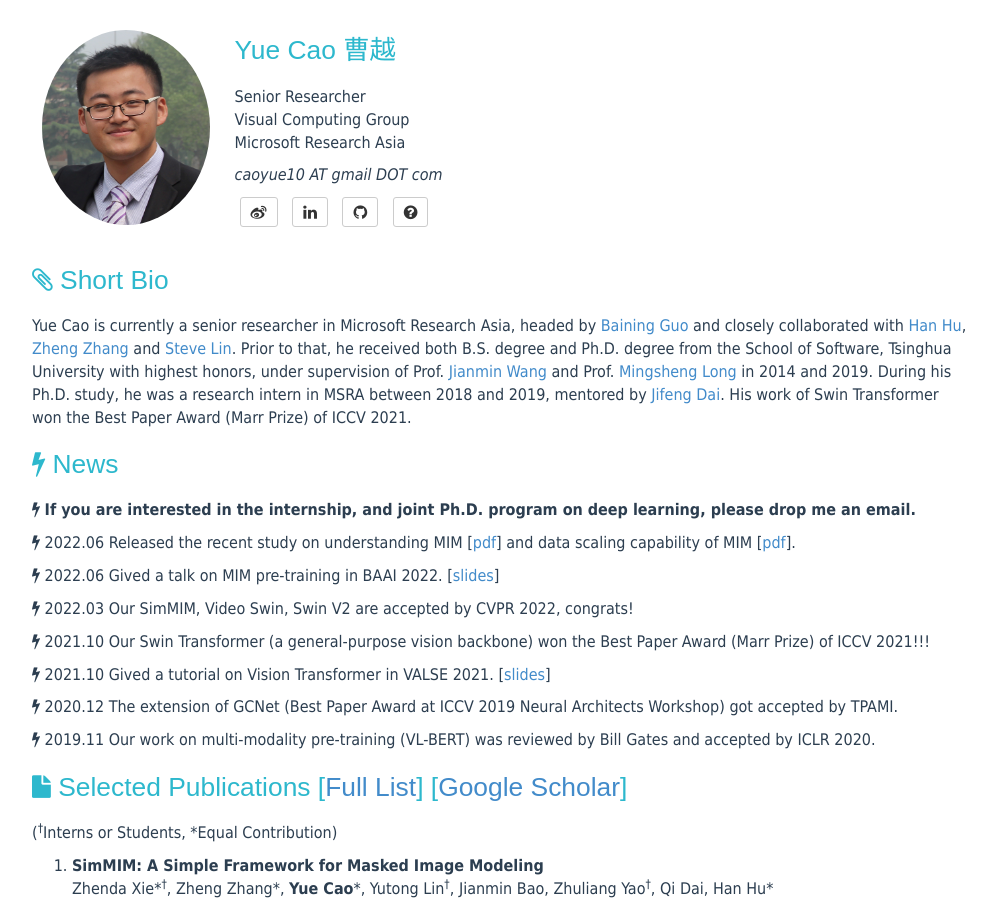
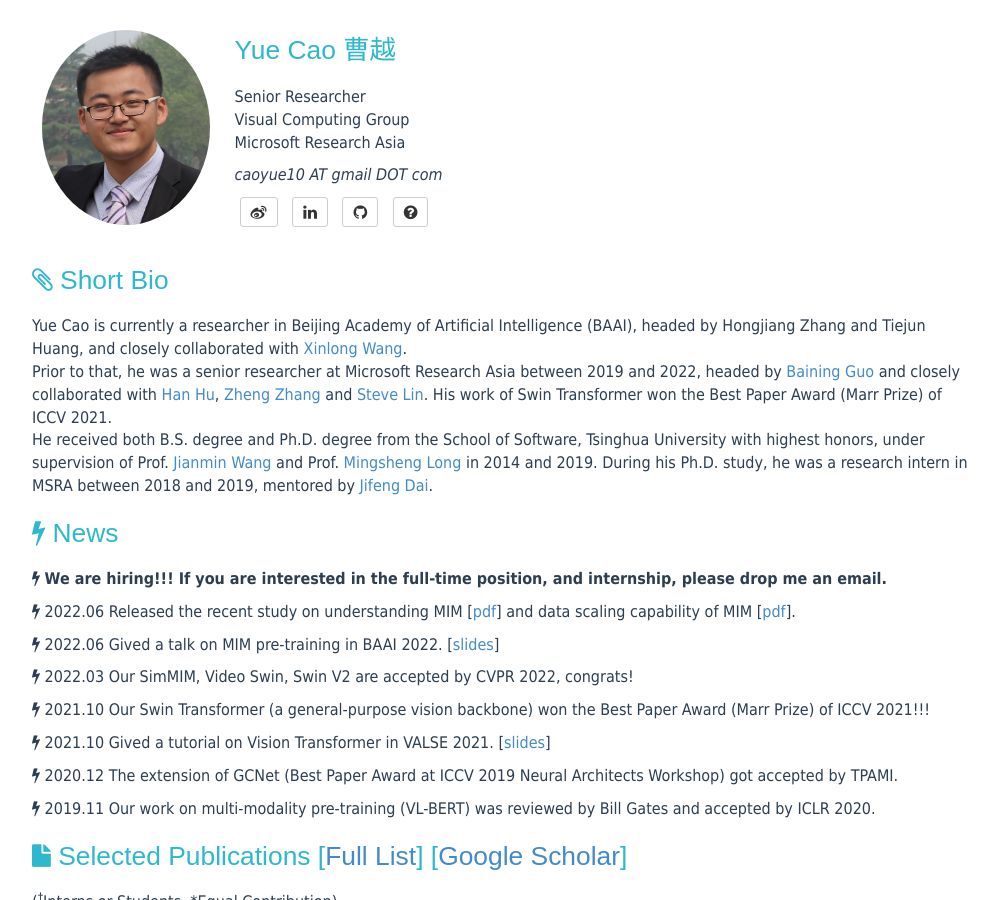
Before and after one commit to caoyue10/caoyue10.github.io, a Jekyll site: the page built from index.html, in a window 1280 px wide and 900 px high. Shown: the whole window, without its empty margins (138-1136 px from the left). Built offline with Jekyll 4.4.1, drawn with Linux system fonts in a browser that asks for light colours; the list of posts is cut into pages by our own code.

Commit message:
Update index.html

```diff
--- a/index.html
+++ b/index.html
@@ -8,7 +8,9 @@
         <h1 margin="0px"><i class="fa fa-paperclip"></i> Short Bio</h1>
     </header>
     <p>
-    Yue Cao is currently a senior researcher in Microsoft Research Asia, headed by <a href="https://www.microsoft.com/en-us/research/people/bainguo/">Baining Guo</a> and closely collaborated with <a href="https://ancientmooner.github.io/">Han Hu</a>, <a href="https://stupidzz.github.io/">Zheng Zhang</a> and <a href="https://www.microsoft.com/en-us/research/people/stevelin/">Steve Lin</a>. Prior to that, he received both B.S. degree and Ph.D. degree from the School of Software, Tsinghua University with highest honors, under supervision of Prof. <a href="http://www.thss.tsinghua.edu.cn/publish/soft/3641/2010/20101214090035662150715/20101214090035662150715_.html">Jianmin Wang</a> and Prof. <a href="http://ise.thss.tsinghua.edu.cn/~mlong/"> Mingsheng Long</a> in 2014 and 2019. During his Ph.D. study, he was a research intern in MSRA between 2018 and 2019, mentored by <a href="https://jifengdai.org/">Jifeng Dai</a>. His work of Swin Transformer won the Best Paper Award (Marr Prize) of ICCV 2021.
+    Yue Cao is currently a researcher in Beijing Academy of Artificial Intelligence (BAAI), headed by Hongjiang Zhang and Tiejun Huang, and closely collaborated with <a href="https://www.xloong.wang/">Xinlong Wang</a>. <br>
+    Prior to that, he was a senior researcher at Microsoft Research Asia between 2019 and 2022, headed by <a href="https://www.microsoft.com/en-us/research/people/bainguo/">Baining Guo</a> and closely collaborated with <a href="https://ancientmooner.github.io/">Han Hu</a>, <a href="https://stupidzz.github.io/">Zheng Zhang</a> and <a href="https://www.microsoft.com/en-us/research/people/stevelin/">Steve Lin</a>.  His work of Swin Transformer won the Best Paper Award (Marr Prize) of ICCV 2021.<br>
+    He received both B.S. degree and Ph.D. degree from the School of Software, Tsinghua University with highest honors, under supervision of Prof. <a href="http://www.thss.tsinghua.edu.cn/publish/soft/3641/2010/20101214090035662150715/20101214090035662150715_.html">Jianmin Wang</a> and Prof. <a href="http://ise.thss.tsinghua.edu.cn/~mlong/"> Mingsheng Long</a> in 2014 and 2019. During his Ph.D. study, he was a research intern in MSRA between 2018 and 2019, mentored by <a href="https://jifengdai.org/">Jifeng Dai</a>.
     </p>
 </div>
 
@@ -19,7 +21,7 @@
     </header>
     <p>
     <i class="fa fa-bolt"></i>
-    <strong>If you are interested in the internship, and joint Ph.D. program on deep learning, please drop me an email.</strong>
+    <strong>We are hiring!!! If you are interested in the full-time position, and internship, please drop me an email.</strong>
     </p>
     <p>
     <i class="fa fa-bolt"></i>
```
